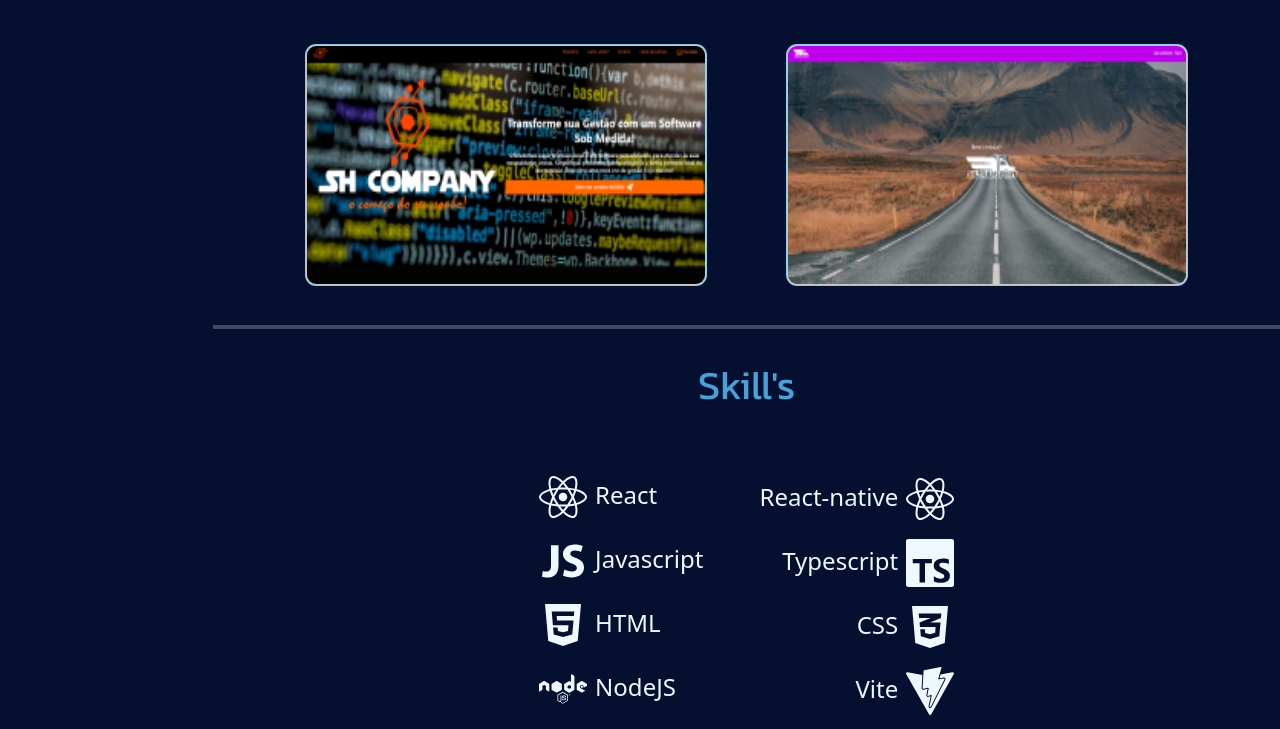
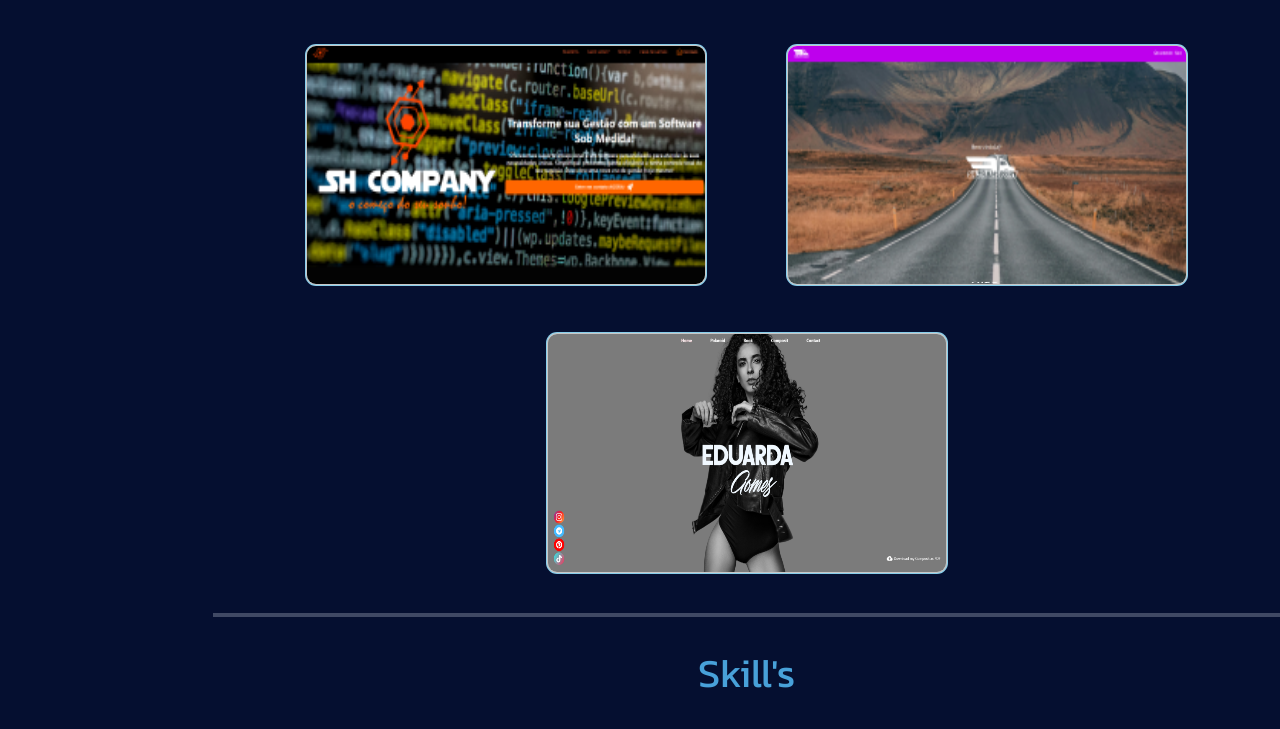
Before and after one commit to Wallison93/myportifolio, a React (Vite) app: page / in a window 1280 px wide. Shown: the part 2740-3469 px from the top of the page. Built offline with nearby package versions, Linux system fonts and the light colour scheme.

Commit message:
adicionado portifolio

```diff
--- a/src/Body/Portfolio/Portifolio.jsx
+++ b/src/Body/Portfolio/Portifolio.jsx
@@ -2,7 +2,7 @@
 import Geo from '../../imagens/Geo+.png';
 import PortifolioSH from '../../imagens/PortifolioSH.png';
 import ShTransport from '../../imagens/ShTransport.png';
-
+import DudaGomes from '../../imagens/portifolioEduardaGomes.png';
 
 
 export default function Portfolio() {
@@ -15,9 +15,8 @@
             </h1>
 
             <div className='d-flex flex-column flex-md-row justify-content-evenly container-fluid mt-5 '>
-
                 <div class="card mt-4">
-            <img className='w-100 h-100' src={ShLAb} alt='ShLAb'  />
+                    <img className='w-100 h-100' src={ShLAb} alt='ShLAb' />
                     <div class="card__content p-3">
                         <p class="card__title ">
                             SH Lab
@@ -26,14 +25,12 @@
                             Um completo software para laboratórios de sondagens e estudos de solos.
                         </p>
                         <p class="card__footer mt-4">
-                    Stacks: React, Js, NodeJS, Bootstrap, MySQL, PHP
+                            Stacks: React, Js, NodeJS, Bootstrap, MySQL, PHP.
                         </p>
                     </div>
                 </div>
-
-
                 <div class="card mt-4">
-            <img className='w-100 h-100' src={Geo} alt='Geo'  />
+                    <img className='w-100 h-100' src={Geo} alt='Geo' />
                     <div class="card__content p-3">
                         <p class="card__title ">
                             Geo+
@@ -42,7 +39,7 @@
                             Um completo software de aplicação real desenvolvido sob medida para uma grande multinacional portuguesa.
                         </p>
                         <p class="card__footer mt-4">
-                    Stacks: React, Js, NodeJS, Bootstrap, MySQL, PHP, GoogleCharts
+                            Stacks: React, Js, NodeJS, Bootstrap, MySQL, PHP, GoogleCharts.
                         </p>
                     </div>
                 </div>
@@ -52,23 +49,21 @@
 
             <div className='d-flex flex-column flex-md-row justify-content-evenly container-fluid mt-4'>
                 <div class="card mt-4">
-            <img className='w-100 h-100' src={PortifolioSH} alt='PortifolioSH'  />
+                    <img className='w-100 h-100' src={PortifolioSH} alt='PortifolioSH' />
                     <div class="card__content p-3">
                         <p class="card__title ">
                             Portifólio SH
                         </p>
                         <p class="card__description mt-5">
-                    Portifólio da empresa SH Company Technology Ltda..
+                            Portifólio da empresa SH Company Technology Ltda.
                         </p>
                         <p class="card__footer mt-4">
-                    Stacks: React, Js, Bootstrap, EmailJS
+                            Stacks: React, Js, Bootstrap, EmailJS.
                         </p>
                     </div>
                 </div>
-
-
                 <div class="card mt-4">
-            <img className='w-100 h-100' src={ShTransport} alt='ShTransport'  />
+                    <img className='w-100 h-100' src={ShTransport} alt='ShTransport' />
                     <div class="card__content p-3">
                         <p class="card__title ">
                             SH Transport
@@ -77,16 +72,34 @@
                             Software para controle de frotas, acompanhamento de carga/descarga e toda documentação para transportadoras.
                         </p>
                         <p class="card__footer mt-4">
-                    Stacks: React, Ts, NodeJS, Bootstrap, MySQL, Vite
+                            Stacks: React, Ts, NodeJS, Bootstrap, MySQL, Vite.
                         </p>
                     </div>
                 </div>
             </div>
 
+            <div className='d-flex flex-column flex-md-row justify-content-evenly container-fluid mt-4'>
+                <div class="card mt-4">
+                    <img className='w-100 h-100' src={DudaGomes} alt='ShTransport' />
+                    <div class="card__content p-3">
+                        <p class="card__title ">
+                            Portifólio
+                        </p>
+                        <p class="card__description mt-4">
+                            Site profissional, altamente responsivo, da modelo Eduarda Gomes.
+                        </p>
+                        <a class="card__footer-site  mt-4" href="https://dudagomes.com" target="_blank" rel="noopener noreferrer">
+                           dudagomes.com
+                        </a>
+                        <p class="card__footer mt-4">
+                            Stacks: React, CSS, pdf-lib, Vite.
+                        </p>
+                    </div>
+                </div>
+            </div>
 
-    <br/>
-    <hr/>
-
+            <br />
+            <hr />
         </div>
     );
 }
--- a/src/global.css
+++ b/src/global.css
@@ -423,6 +423,13 @@
   line-height: 1.4;
 }
 
+.card__footer-site {
+  margin: 10px 0 0;
+  font-size: 1.2em;
+  color: rgb(248, 176, 239);
+  line-height: 1.4;
+}
+
 .contato-a{
   font-size: 2vh;
   text-decoration: none;
```
Also changed, not shown: src/imagens/dudagomesSite.png (added), src/imagens/portifolioEduardaGomes.png (added). Lines whose indentation alone changed are shown as unchanged.
